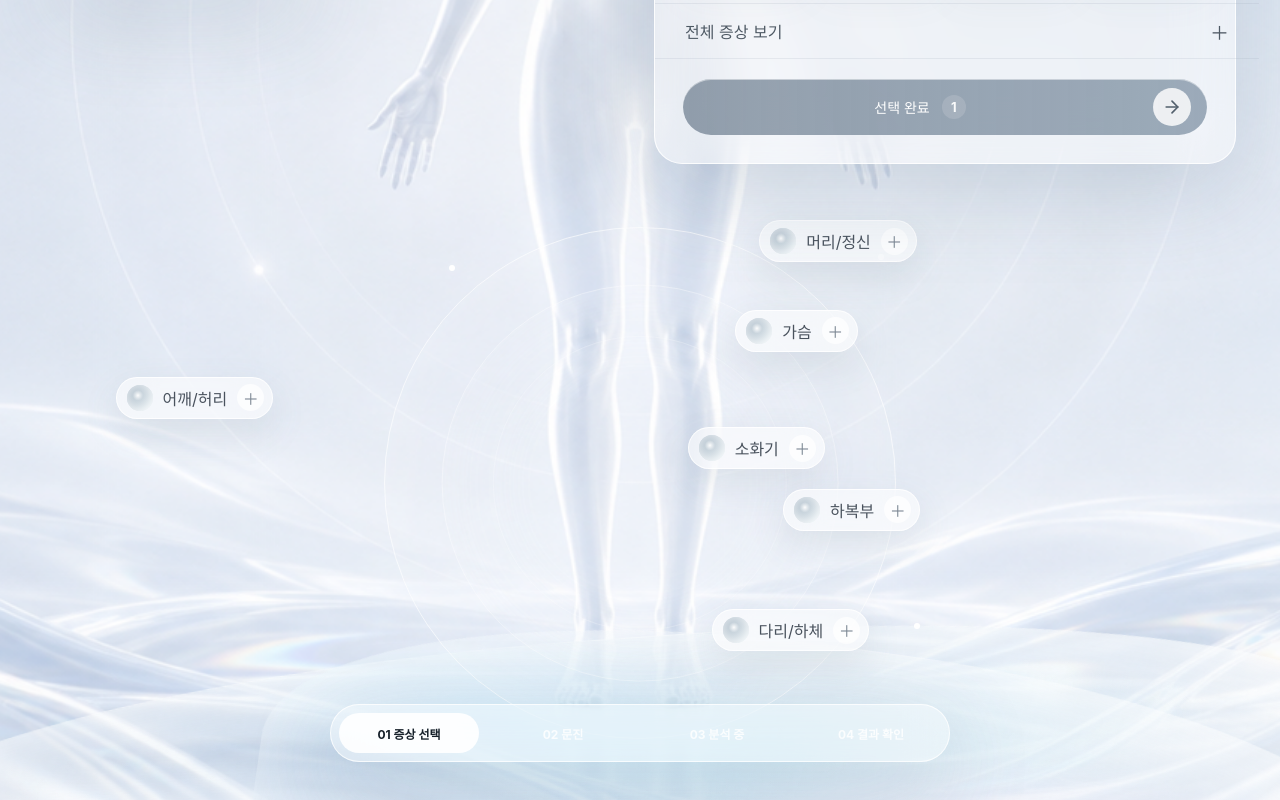
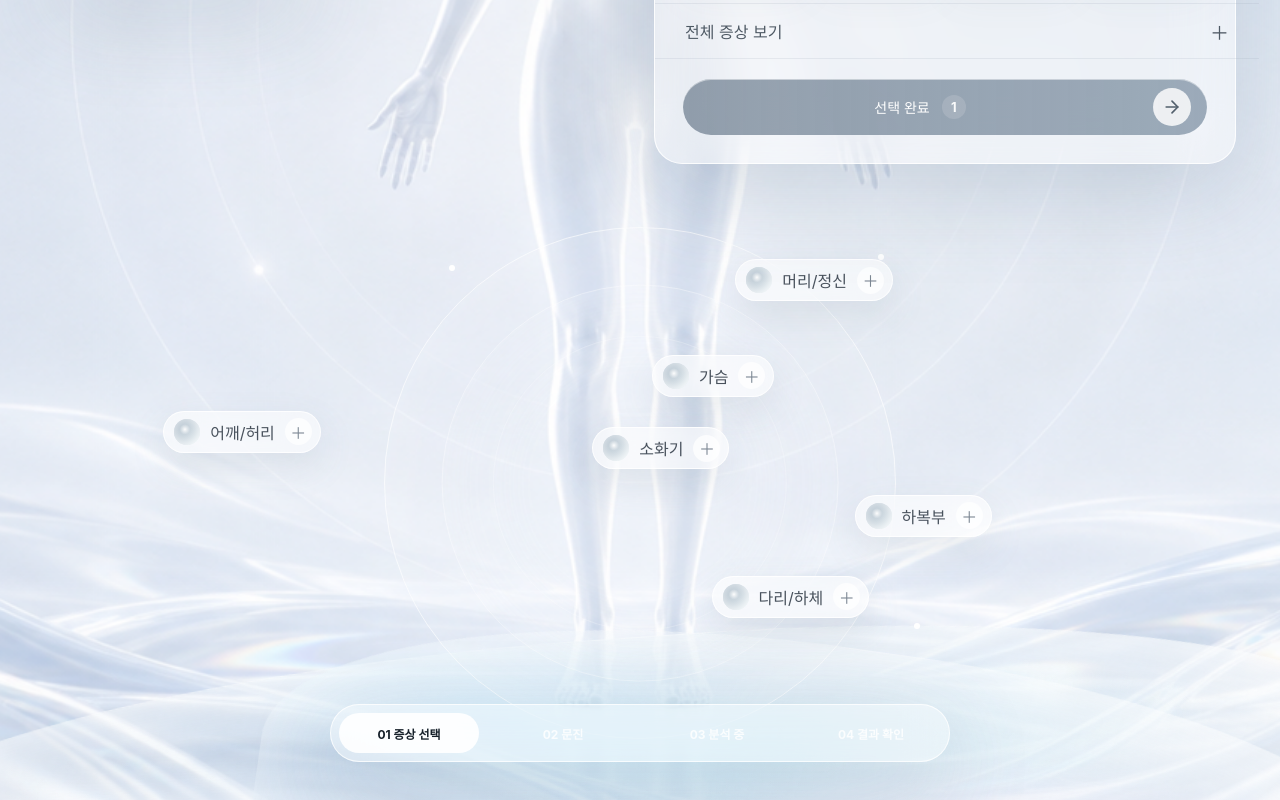
Before and after one commit to tmznwnel00/nakdae_haengnim, a React (Vite) app: page / in a window 1280 px wide. Shown: the part 607-1407 px from the top of the page. Built offline with nearby package versions, Linux system fonts and the light colour scheme; a web font is replaced by a local one.

Commit message:
Revert "feat: body-tag 부위 하이라이트 SVG 오버레이 + 위치 조정"
This reverts commit 8986dde68dd3c3d7aa01094a2bdcbc9f6974b25e.

```diff
--- a/src/App.jsx
+++ b/src/App.jsx
@@ -97,22 +97,8 @@ function Header({ view, setView }) {
   );
 }
 
-// 각 부위의 SVG 오버레이 타원 좌표 (viewBox 0 0 100 100, preserveAspectRatio=none)
-// anatomy-stage 컬럼 기준 — 인체 실루엣이 세로로 가득 차는 위치에 맞춤
-const BODY_REGIONS = {
-  head:     { cx: 50, cy:  8, rx:  9, ry:  8 },
-  chest:    { cx: 50, cy: 23, rx: 13, ry:  9 },
-  shoulder: { cx: 50, cy: 37, rx: 19, ry: 12 },
-  digest:   { cx: 50, cy: 46, rx: 11, ry: 10 },
-  lower:    { cx: 50, cy: 57, rx: 10, ry:  9 },
-  leg:      { cx: 50, cy: 78, rx: 13, ry: 17 },
-};
-
 function StartPage() {
   const [selected, setSelected] = useState(["피로감"]);
-  const [hoveredRegion, setHoveredRegion] = useState(null);
-  const hover = (region) => ({ onMouseEnter: () => setHoveredRegion(region), onMouseLeave: () => setHoveredRegion(null) });
-
   const symptoms = [
     ["피로감", Activity],
     ["소화불량", Waves],
@@ -136,30 +122,12 @@ function StartPage() {
       <div className="anatomy-stage" aria-hidden="true">
         <div className="orbit orbit-a" /><div className="orbit orbit-b" /><div className="orbit orbit-c" />
         <div className="spark s1" /><div className="spark s2" /><div className="spark s3" />
-
-        {/* 부위 하이라이트 SVG 오버레이 */}
-        <svg className="body-overlay" viewBox="0 0 100 100" preserveAspectRatio="none" aria-hidden="true">
-          <defs>
-            <filter id="body-glow" x="-50%" y="-50%" width="200%" height="200%">
-              <feGaussianBlur stdDeviation="2.8" result="blur" />
-            </filter>
-          </defs>
-          {Object.entries(BODY_REGIONS).map(([key, r]) => (
-            <ellipse key={key}
-              cx={r.cx} cy={r.cy} rx={r.rx} ry={r.ry}
-              fill="rgba(220, 55, 35, 0.38)"
-              filter="url(#body-glow)"
-              className={`body-region ${hoveredRegion === key ? "active" : ""}`}
-            />
-          ))}
-        </svg>
-
-        <button className="body-tag tag-head"     type="button" {...hover("head")}    ><span />머리/정신 <b>＋</b></button>
-        <button className="body-tag tag-chest"    type="button" {...hover("chest")}   ><span />가슴 <b>＋</b></button>
-        <button className="body-tag tag-shoulder" type="button" {...hover("shoulder")}><span />어깨/허리 <b>＋</b></button>
-        <button className="body-tag tag-digest"   type="button" {...hover("digest")}  ><span />소화기 <b>＋</b></button>
-        <button className="body-tag tag-lower"    type="button" {...hover("lower")}   ><span />하복부 <b>＋</b></button>
-        <button className="body-tag tag-leg"      type="button" {...hover("leg")}     ><span />다리/하체 <b>＋</b></button>
+        <button className="body-tag tag-head" type="button"><span />머리/정신 <b>＋</b></button>
+        <button className="body-tag tag-chest" type="button"><span />가슴 <b>＋</b></button>
+        <button className="body-tag tag-shoulder" type="button"><span />어깨/허리 <b>＋</b></button>
+        <button className="body-tag tag-digest" type="button"><span />소화기 <b>＋</b></button>
+        <button className="body-tag tag-lower" type="button"><span />하복부 <b>＋</b></button>
+        <button className="body-tag tag-leg" type="button"><span />다리/하체 <b>＋</b></button>
       </div>
 
       <aside className="diagnosis" aria-label="증상 선택">
--- a/styles.css
+++ b/styles.css
@@ -343,25 +343,6 @@ h1 {
   min-height: 720px;
 }
 
-/* 부위 하이라이트 SVG 오버레이 */
-.body-overlay {
-  position: absolute;
-  inset: 0;
-  width: 100%;
-  height: 100%;
-  z-index: 3;
-  pointer-events: none;
-}
-
-.body-region {
-  opacity: 0;
-  transition: opacity 0.28s ease;
-}
-
-.body-region.active {
-  opacity: 1;
-}
-
 .figure-img {
   position: absolute;
   left: 50%;
@@ -629,33 +610,33 @@ h1 {
 }
 
 .tag-head {
-  left: 60%;
-  top: 5%;
+  left: 58%;
+  top: 12%;
 }
 
 .tag-chest {
-  left: 58%;
-  top: 21%;
+  left: 51%;
+  top: 29%;
 }
 
 .tag-shoulder {
-  left: 6%;
-  top: 33%;
+  left: 10%;
+  top: 39%;
 }
 
 .tag-digest {
-  left: 54%;
+  left: 46%;
   top: 42%;
 }
 
 .tag-lower {
-  left: 62%;
-  top: 53%;
+  left: 68%;
+  top: 54%;
 }
 
 .tag-leg {
   left: 56%;
-  bottom: 18%;
+  bottom: 24%;
 }
 
 .diagnosis {
```
